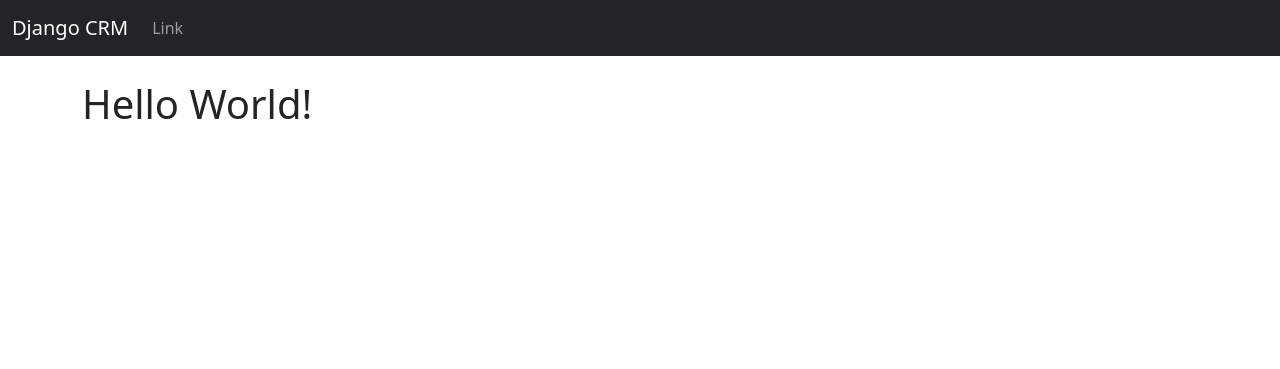
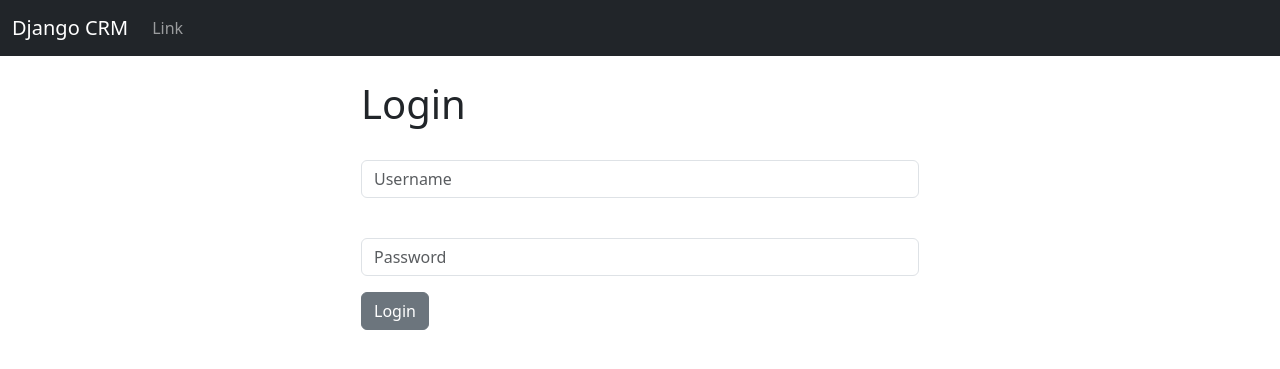
Before and after one commit to md-ziauddin/django-crm, a Django app: page / in a window 1280 px wide. Shown: the top 369 px of the page. Run offline with Django 4.2, Linux system fonts and the light colour scheme.

Commit message:
login implemented

```diff
--- a/dcrm/website/templates/base.html
+++ b/dcrm/website/templates/base.html
@@ -14,7 +14,20 @@
 
   <body>
     {% include 'navbar.html' %}
-    <div class="container"><br />{% block content %} {% endblock %}</div>
+    <div class="container">
+      <br />
+      {% if messages %} {% for message in messages %}
+      <div class="alert alert-warning alert-dismissible fade show" role="alert">
+        {{ message }}
+        <button
+          type="button"
+          class="btn-close"
+          data-bs-dismiss="alert"
+          aria-label="Close"
+        ></button>
+      </div>
+      {% endfor %} {% endif %} {% block content %} {% endblock %}
+    </div>
 
     <script
       src="https://cdn.jsdelivr.net/npm/bootstrap@5.3.2/dist/js/bootstrap.bundle.min.js"
--- a/dcrm/website/templates/home.html
+++ b/dcrm/website/templates/home.html
@@ -1,7 +1,43 @@
-{% extends 'base.html' %}
+{% extends 'base.html' %} {% block content %}
 
-{% block content %}
+<div class="col-md-6 offset-md-3">
+  {% if user.is_authenticated %}
 
-<h1>Hello World!</h1>
+  <h1>Hello World!</h1>
+
+  {% else %}
+
+  <h1>Login</h1>
+  <br />
+  <form method="POST" action="{% url 'home' %}">
+    {% csrf_token %}
+
+    <form>
+      <div class="mb-3">
+        <input
+          type="text"
+          name="username"
+          placeholder="Username"
+          class="form-control"
+          aria-describedby="emailHelp"
+          required
+        />
+      </div>
+      <br />
+      <div class="mb-3">
+        <input
+          type="password"
+          name="password"
+          placeholder="Password"
+          class="form-control"
+          required
+        />
+      </div>
+      <button type="submit" class="btn btn-secondary">Login</button>
+    </form>
+  </form>
+
+  {% endif %}
+</div>
 
 {% endblock %}
--- a/dcrm/website/urls.py
+++ b/dcrm/website/urls.py
@@ -3,4 +3,6 @@ from . import views
 
 urlpatterns = [
     path('', views.home, name='home'),
+    # path("login/", views.login_user, name="login"),
+    # path("logout/", views.logout_user, name="logout"),
 ]
--- a/dcrm/website/views.py
+++ b/dcrm/website/views.py
@@ -1,5 +1,29 @@
-from django.shortcuts import render
+from django.shortcuts import render, redirect
+from django.contrib.auth import authenticate, login, logout
+from django.contrib import messages
 
 # Create your views here.
 def home(request):
-    return render(request, 'home.html', {})
+    # check to see if logging in
+    if request.method == 'POST':
+        username = request.POST['username']
+        password = request.POST['password']
+
+        # Authenticate
+        user = authenticate(request, username=username, password=password)
+
+        if user is not None:
+            login(request, user)
+            messages.success(request, 'You have been logged in!')
+            return redirect('home')
+        else:
+            messages.success(request, 'There was an error loggin in....')
+            return redirect('home')
+    else:
+        return render(request, 'home.html', {})
+
+def login_user(request):
+    pass
+
+def logout_user(request):
+    pass
```
